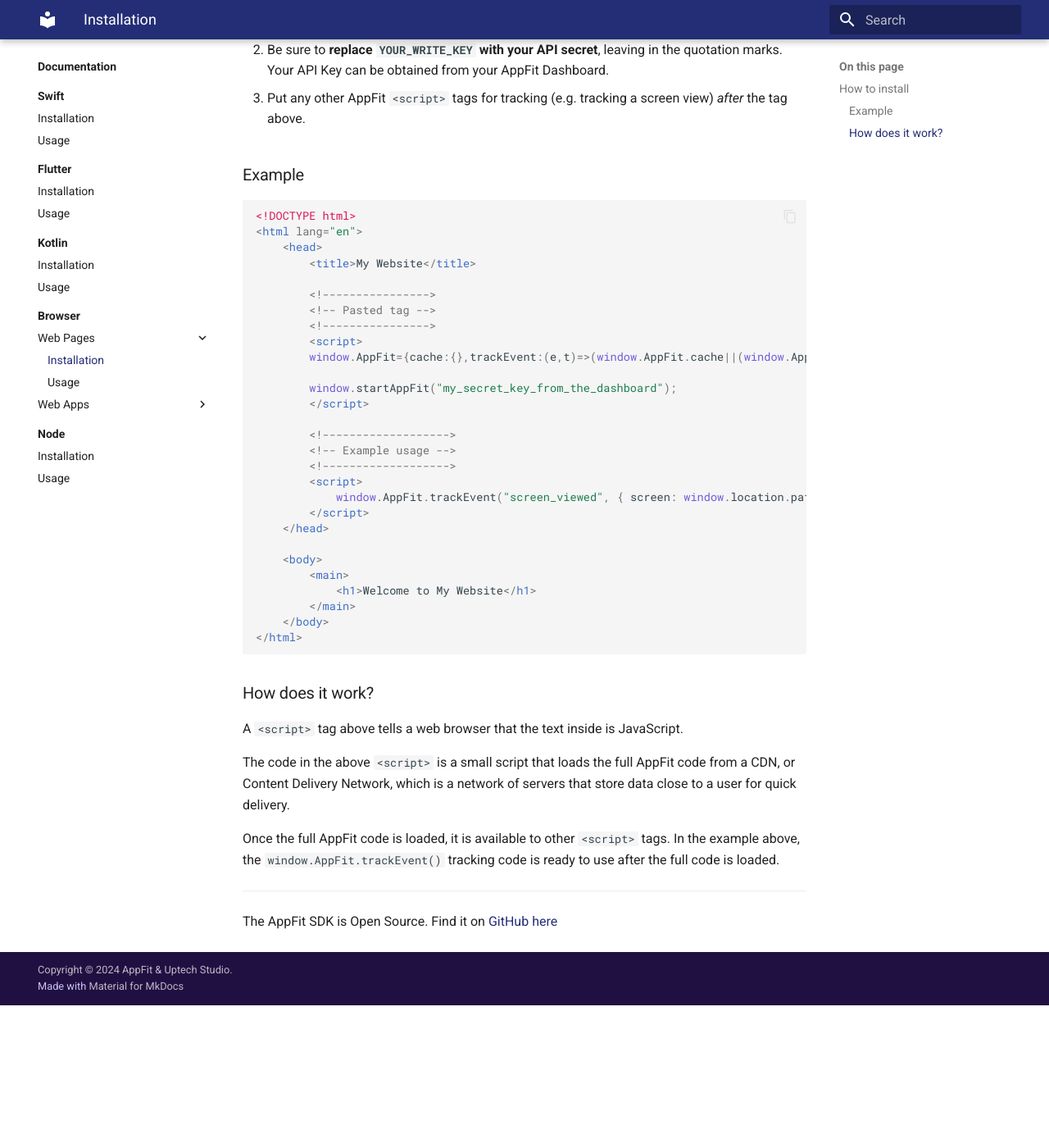
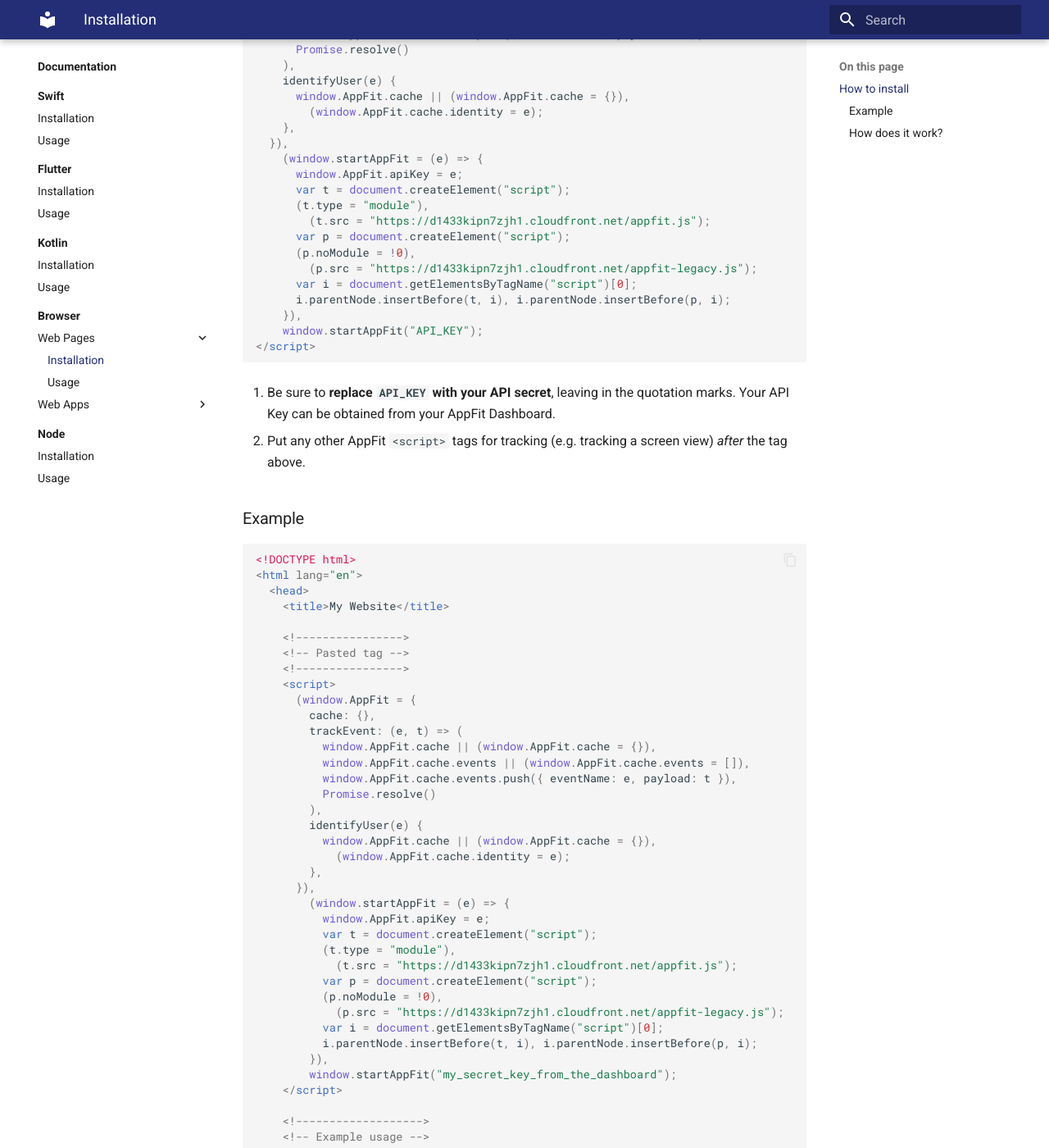
Before and after one commit to uptech/appfit-sdk-docs, an MkDocs documentation site: the page built from docs/browser/web-pages/installation.md, in a window 1280 px wide and 1400 px high, scrolled down 544 px. Shown: the whole window at 82% size. Built offline with MkDocs 1.6.1 and Material for MkDocs 9.7.7, drawn with Linux system fonts in a browser that asks for light colours; before the commit the page ends 1770 px from its top, so only the background shows below that; some of the changed text lies outside the part shown.

Commit message:
Update Documentation
This updates the documentation and cleans up some typos as well. This
also ensures we are using the same naming accross SDK's for things like
`API_KEY` and `USER_ID`.

````diff
--- a/docs/browser/web-pages/installation.md
+++ b/docs/browser/web-pages/installation.md
@@ -6,48 +6,94 @@ The JavaScript SDK allows you to drop-in analytic tracking, direct to your AppFi
 
 1. Install AppFit by pasting the following `<script>` tag into your webpage between the `<head>` tags.
 
-    ```html
-    <script>
-    window.AppFit={cache:{},trackEvent:(e,t)=>(window.AppFit.cache||(window.AppFit.cache={}),window.AppFit.cache.events||(window.AppFit.cache.events=[]),window.AppFit.cache.events.push({eventName:e,payload:t}),Promise.resolve()),identifyUser(e){window.AppFit.cache||(window.AppFit.cache={}),window.AppFit.cache.identity=e}},window.startAppFit=e=>{window.AppFit.apiKey=e;var t=document.createElement("script");t.type="module",t.src="https://d1433kipn7zjh1.cloudfront.net/appfit.js";var p=document.createElement("script");p.noModule=!0,p.src="https://d1433kipn7zjh1.cloudfront.net/appfit-legacy.js";var i=document.getElementsByTagName("script")[0];i.parentNode.insertBefore(t,i),i.parentNode.insertBefore(p,i)},
+   ```html
+   <script>
+     (window.AppFit = {
+       cache: {},
+       trackEvent: (e, t) => (
+         window.AppFit.cache || (window.AppFit.cache = {}),
+         window.AppFit.cache.events || (window.AppFit.cache.events = []),
+         window.AppFit.cache.events.push({ eventName: e, payload: t }),
+         Promise.resolve()
+       ),
+       identifyUser(e) {
+         window.AppFit.cache || (window.AppFit.cache = {}),
+           (window.AppFit.cache.identity = e);
+       },
+     }),
+       (window.startAppFit = (e) => {
+         window.AppFit.apiKey = e;
+         var t = document.createElement("script");
+         (t.type = "module"),
+           (t.src = "https://d1433kipn7zjh1.cloudfront.net/appfit.js");
+         var p = document.createElement("script");
+         (p.noModule = !0),
+           (p.src = "https://d1433kipn7zjh1.cloudfront.net/appfit-legacy.js");
+         var i = document.getElementsByTagName("script")[0];
+         i.parentNode.insertBefore(t, i), i.parentNode.insertBefore(p, i);
+       }),
+       window.startAppFit("API_KEY");
+   </script>
+   ```
 
-    window.startAppFit("YOUR_WRITE_KEY");
-    </script>
-    ```
+2. Be sure to **replace `API_KEY` with your API secret**, leaving in the quotation marks. Your API Key can be obtained from your AppFit Dashboard.
 
-2. Be sure to **replace `YOUR_WRITE_KEY` with your API secret**, leaving in the quotation marks. Your API Key can be obtained from your AppFit Dashboard.
-
-3. Put any other AppFit `<script>` tags for tracking (e.g. tracking a screen view) *after* the tag above.
+3. Put any other AppFit `<script>` tags for tracking (e.g. tracking a screen view) _after_ the tag above.
 
 ### Example
 
 ```html
 <!DOCTYPE html>
 <html lang="en">
-    <head>
-        <title>My Website</title>
+  <head>
+    <title>My Website</title>
 
-        <!---------------->
-        <!-- Pasted tag -->
-        <!---------------->
-        <script>
-        window.AppFit={cache:{},trackEvent:(e,t)=>(window.AppFit.cache||(window.AppFit.cache={}),window.AppFit.cache.events||(window.AppFit.cache.events=[]),window.AppFit.cache.events.push({eventName:e,payload:t}),Promise.resolve()),identifyUser(e){window.AppFit.cache||(window.AppFit.cache={}),window.AppFit.cache.identity=e}},window.startAppFit=e=>{window.AppFit.apiKey=e;var t=document.createElement("script");t.type="module",t.src="https://d1433kipn7zjh1.cloudfront.net/appfit.js";var p=document.createElement("script");p.noModule=!0,p.src="https://d1433kipn7zjh1.cloudfront.net/appfit-legacy.js";var i=document.getElementsByTagName("script")[0];i.parentNode.insertBefore(t,i),i.parentNode.insertBefore(p,i)},
+    <!---------------->
+    <!-- Pasted tag -->
+    <!---------------->
+    <script>
+      (window.AppFit = {
+        cache: {},
+        trackEvent: (e, t) => (
+          window.AppFit.cache || (window.AppFit.cache = {}),
+          window.AppFit.cache.events || (window.AppFit.cache.events = []),
+          window.AppFit.cache.events.push({ eventName: e, payload: t }),
+          Promise.resolve()
+        ),
+        identifyUser(e) {
+          window.AppFit.cache || (window.AppFit.cache = {}),
+            (window.AppFit.cache.identity = e);
+        },
+      }),
+        (window.startAppFit = (e) => {
+          window.AppFit.apiKey = e;
+          var t = document.createElement("script");
+          (t.type = "module"),
+            (t.src = "https://d1433kipn7zjh1.cloudfront.net/appfit.js");
+          var p = document.createElement("script");
+          (p.noModule = !0),
+            (p.src = "https://d1433kipn7zjh1.cloudfront.net/appfit-legacy.js");
+          var i = document.getElementsByTagName("script")[0];
+          i.parentNode.insertBefore(t, i), i.parentNode.insertBefore(p, i);
+        }),
+        window.startAppFit("my_secret_key_from_the_dashboard");
+    </script>
 
-        window.startAppFit("my_secret_key_from_the_dashboard");
-        </script>
+    <!------------------->
+    <!-- Example usage -->
+    <!------------------->
+    <script>
+      window.AppFit.trackEvent("screen_viewed", {
+        screen: window.location.pathname,
+      });
+    </script>
+  </head>
 
-        <!------------------->
-        <!-- Example usage -->
-        <!------------------->
-        <script>
-            window.AppFit.trackEvent("screen_viewed", { screen: window.location.pathname })
-        </script>
-    </head>
-
-    <body>
-        <main>
-            <h1>Welcome to My Website</h1>
-        </main>
-    </body>
+  <body>
+    <main>
+      <h1>Welcome to My Website</h1>
+    </main>
+  </body>
 </html>
 ```
 
````
Also changed, not shown: docs/browser/index.md (+1 -1 lines), docs/browser/web-apps/usage.md (+4 -3 lines), docs/flutter/installation.md (+27 -1 lines), docs/kotlin/usage.md (+1 -1 lines), docs/swift/installation.md (+1 -1 lines).
